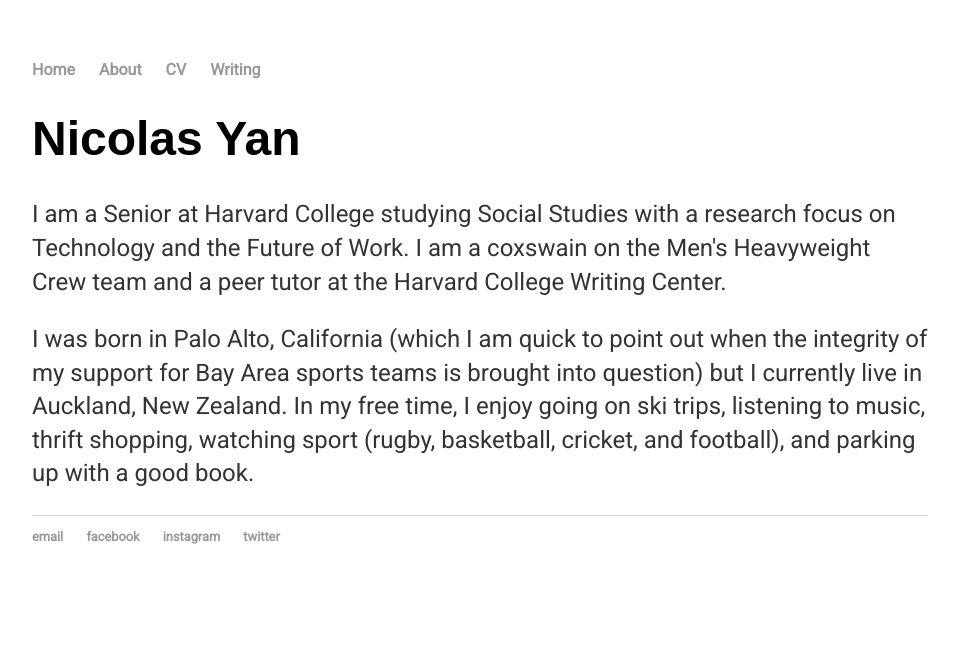
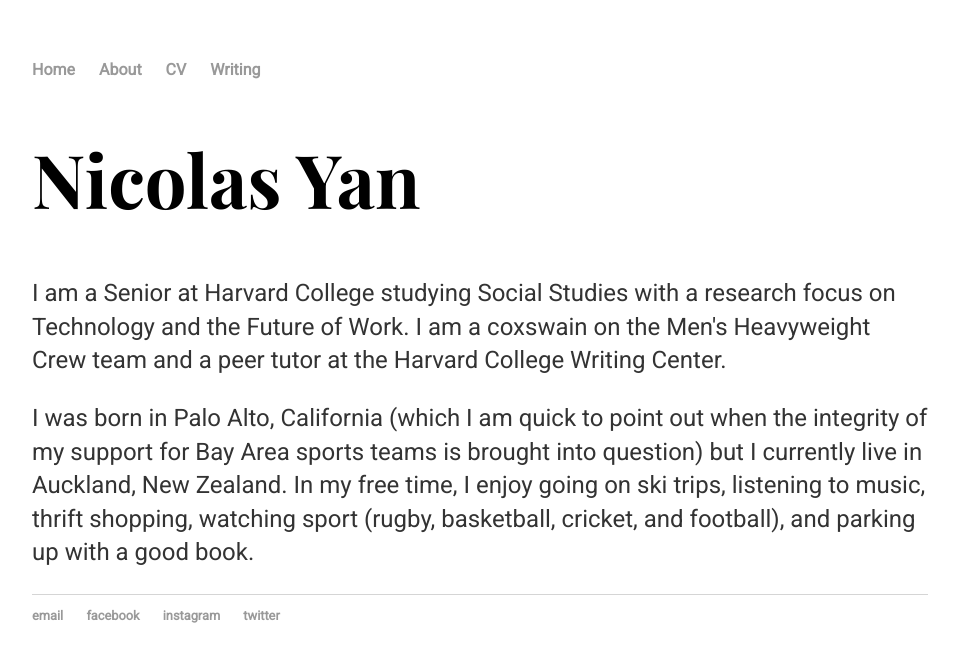
Before and after one commit to nicolas-yan/nicolas-yan.github.io, a Jekyll site: the page built from index.html, in a window 1280 px wide. Shown: the top 662 px of the page, without its empty margins (160-1119 px from the left). Built offline with Jekyll 4.4.1, drawn with Linux system fonts in a browser that asks for light colours.

Commit message:
Update main.css

```diff
--- a/css/main.css
+++ b/css/main.css
@@ -20,8 +20,9 @@
     text-decoration: underline;
 }
 h1 {
-    font-size: 3em;
-    font-family: 'Montserrat', sans-serif;
+    font-size: 74px;
+    font-family: 'Playfair Display', serif;
+    font-weight: bold;
 }
 p {
     font-family: 'Roboto', sans-serif;
```
